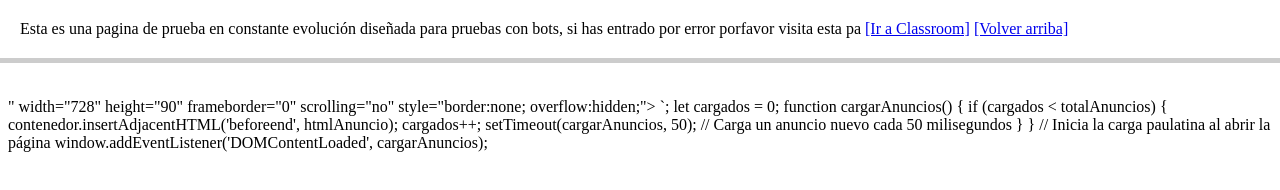
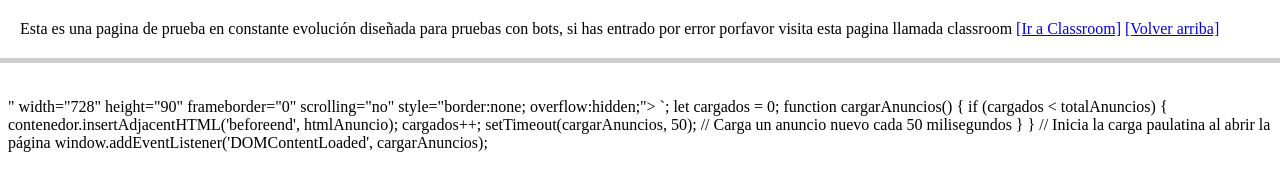
Before and after one commit to GreenBanan33/Automatizacion-Prueba, a plain HTML site: page index.html in a window 1280 px wide. Drawn offline with Linux system fonts and the light colour scheme; a script that the page names is missing.

Commit message:
Update index.html

```diff
--- a/index.html
+++ b/index.html
@@ -1,6 +1,6 @@
 <!-- ENCABEZADO FIJO (Carga instantánea) -->
 <p style="position: fixed; top: 0; left: 0; width: 100%; z-index: 1000; background-color: white; border-bottom: 5px solid #ccc; padding: 20px; margin: 0; box-sizing: border-box;">
-  Esta es una pagina de prueba en constante evolución diseñada para pruebas con bots, si has entrado por error porfavor visita esta pa
+  Esta es una pagina de prueba en constante evolución diseñada para pruebas con bots, si has entrado por error porfavor visita esta pagina llamada classroom
   <a href="https://greenbanan33.github.io/Classroom/">[Ir a Classroom]</a>
   <a href="#">[Volver arriba]</a>
 </p>
```
